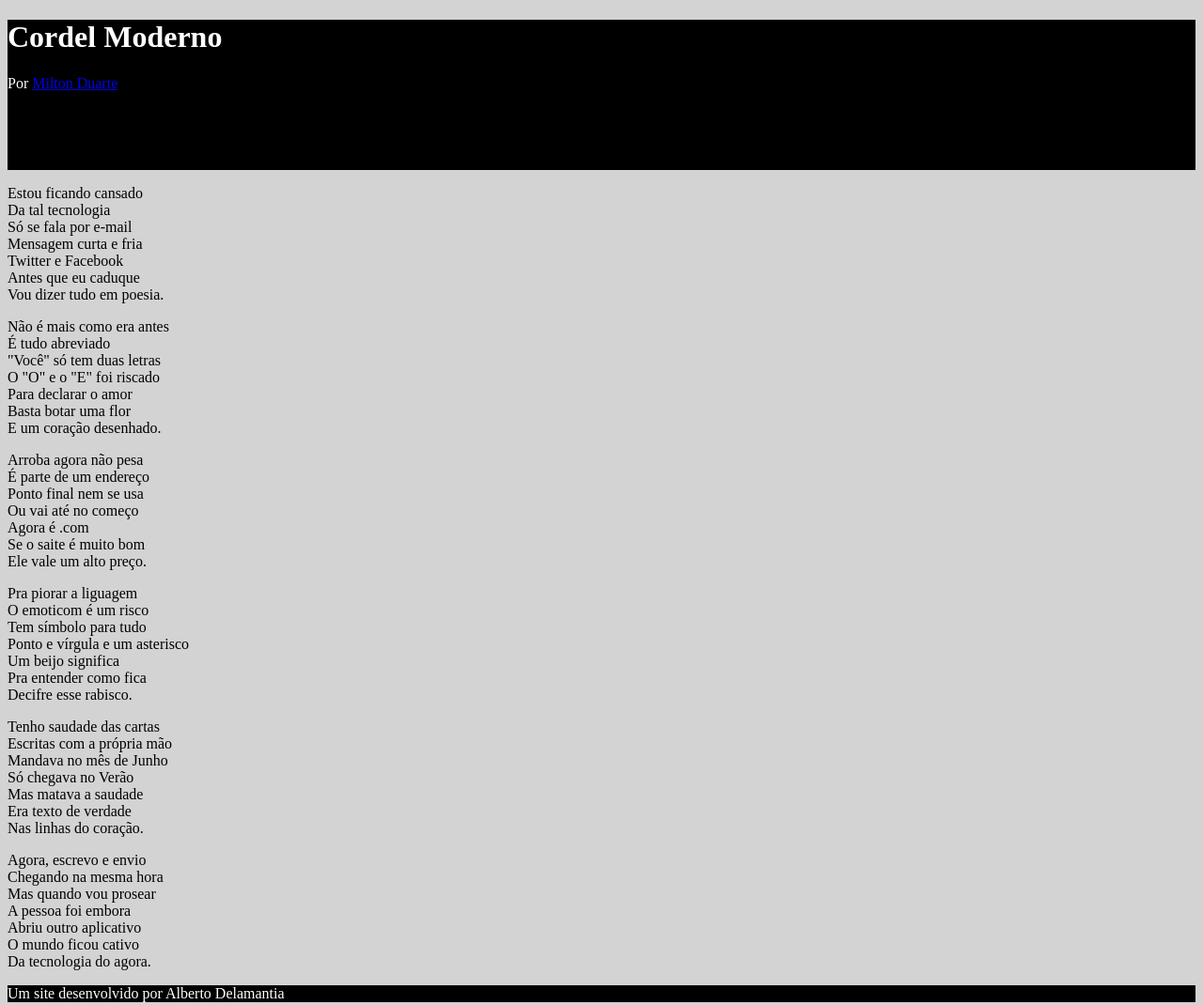
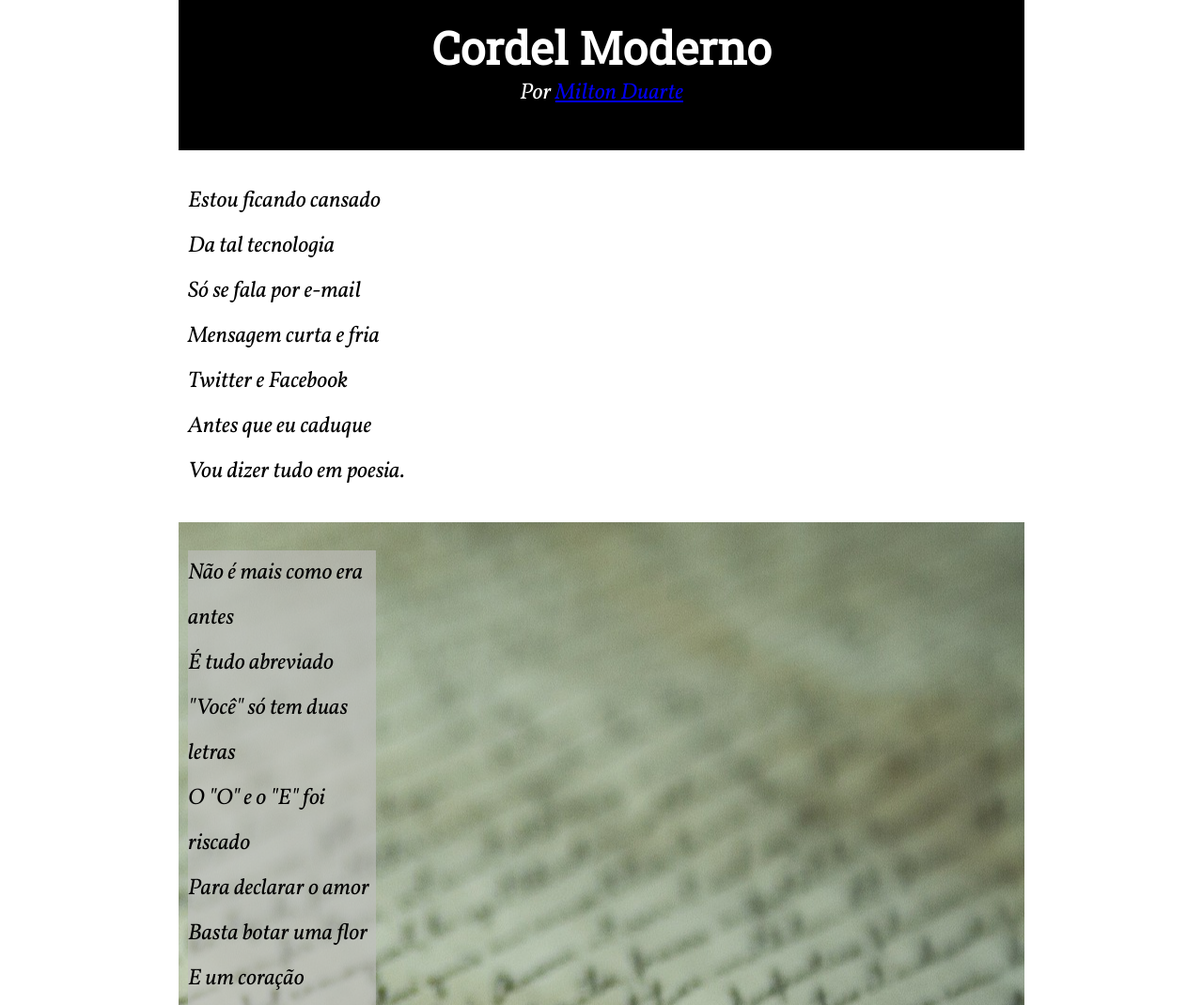
Before and after one commit to albertogeek7/Html-Css-oficial, a plain HTML site: page Exercícios/Ex-desafio12/index.html in a window 1280 px wide. Shown: the top 1070 px of the page at 94% size. Drawn offline with Linux system fonts and the light colour scheme.

Commit message:
termino do projeto cordel
termino do projeto cordel

```diff
--- a/Exercícios/Ex-desafio12/index.html
+++ b/Exercícios/Ex-desafio12/index.html
@@ -7,17 +7,16 @@
     <title>Cordel</title>
     <link rel="stylesheet" href="style.css">
 </head>
-<body>
 <header>
 
-        <h1>Cordel Moderno</h1>
-    Por <a href="https://www.recantodasletras.com.br/poesias/3186743" target="_blank">Milton Duarte</a>
+    <h1>Cordel Moderno</h1>
+<p>Por <a href="https://www.recantodasletras.com.br/poesias/3186743" target="_blank">Milton Duarte</a></p>
 
 </header>
+<body>
 
-
-<section>
-    <p id="normal">
+<section class="texto">
+    <p >
         Estou ficando cansado <br>
         Da tal tecnologia <br>
         Só se fala por e-mail <br>
@@ -30,7 +29,7 @@
 
 
 
-<section id="normal">
+<section class="imagen" id="img01">
     <p>
         Não é mais como era antes <br>
         É tudo abreviado <br>
@@ -40,11 +39,7 @@
         Basta botar uma flor <br>
         E um coração desenhado.
     </p>
-</section>
 
-
-
-<section id="imagen">
     <p>
         Arroba agora não pesa <br>
         É parte de um endereço <br>
@@ -55,6 +50,8 @@
         Ele vale um alto preço. <br>
 
     </p>
+</section>
+    <section class="texto">
     <p>
         Pra piorar a liguagem <br>
         O emoticom é um risco <br>
@@ -68,7 +65,7 @@
 
 
 
-<section id="normal">
+<section class="imagen" id="img02">
     <p>
         Tenho saudade das cartas <br>
         Escritas com a própria mão <br>
@@ -77,12 +74,12 @@
         Mas matava a saudade <br>
         Era texto de verdade <br>
         Nas linhas do coração.
-        </section>
+
     </p>
 
 
 
-<section id="normal">
+
     <p>
         Agora, escrevo e envio <br>
         Chegando na mesma hora <br>
@@ -93,9 +90,23 @@
         Da tecnologia do agora.
     </p>
 </section>
+<section class="texto" id="final">
+    <p>
+                Felizmente, pra orar <br>
+        Não precisa de internet<br>
+        Deus escuta todo mundo<br>
+        Se quiser, faça esse teste<br>
+        Dois pontos são dois joelhos<br>
+        Seus lábios são aparelhos<br>
+        Deixe que Deus interprete.<br>
+</section>
 
-    <footer>
-        Um site desenvolvido por Alberto Delamantia
-    </footer>
+
+
+
+
 </body>
+<footer>
+    Um site desenvolvido por Alberto Delamantia
+</footer>
 </html>
--- a/Exercícios/Ex-desafio12/style.css
+++ b/Exercícios/Ex-desafio12/style.css
@@ -1,16 +1,96 @@
 @charset "UTF-8";
+@import url('https://fonts.googleapis.com/css2?family=Roboto+Slab&display=swap');
+@import url('https://fonts.googleapis.com/css2?family=Ubuntu:wght@300&display=swap');
+@import url('https://fonts.googleapis.com/css2?family=Vollkorn:ital@1&display=swap');
 
+
+*{
+    padding: 0px;
+    margin: 0px;
+}
 
 header{
     background-color: black;
     color: white;
     height: 20vh;
+}
+header>p{
+    color: rgb(255, 255, 255);
+    text-decoration: none   ;
+    text-align: center;
+}
+
+h1{
+    margin: auto;
+    text-align: center;
+    padding-top: 27px;
+    font-family: 'Roboto Slab', serif;
+}
+
+
+
+body{
+    background-color:    rgb(255, 255, 255);
+    font-family: 'Vollkorn', sans-serif;
+    line-height: 2em;
+    font-size: 3vh;
+    max-width: 900px;
+    margin: auto;
+    height: 100vh;
+    margin-bottom: 0px;
+    padding-bottom: 0px;
+}
+
+.texto{
+    background-color: rgb(255, 255, 255);
+    padding:30px 10px;
+}
+#final{
+    margin-bottom: 0px;
+    padding-bottom: 0px;
+}
+
+
+
+
+#img01{
+    background-color: white;
+    padding:30px 10px;
+    background-image: url(imagens/background002.jpg);
+    background-position: right center;
+    background-repeat: no;
+    background-attachment: fixed;
 
 }
-body{
-    background-color:    lightgrey;
+#img02{
+
+
+    background-color: white;
+    padding:30px 10px;
+    background-image: url(imagens/background001.jpg);
+    background-position: right center;
+    background-repeat: no;
+    background-attachment: fixed;
+
 }
+
+#img01>p{
+    background-color: rgba(194, 192, 192, 0.616);
+    width: 200px;
+    border-radius: 15px rgb(90, 83, 83);
+}
+
+#img02>p{
+    display: block;
+    background-color: rgba(173, 182, 182, 0.568);
+    width: 200px;
+}
+
+
 footer{
     background-color: black;
     color: white;
+    text-align: center;
+    height: 17px;
+    font-size: 50%;
 }
```
